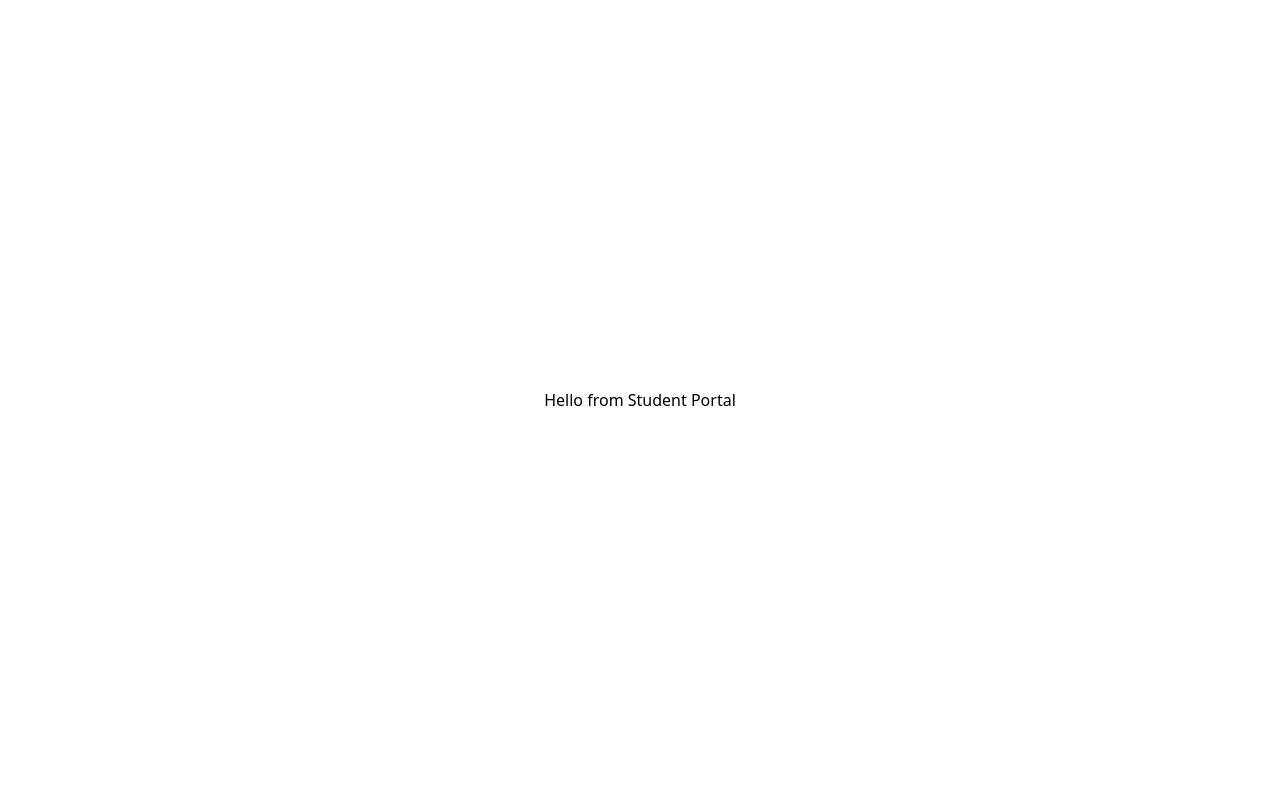
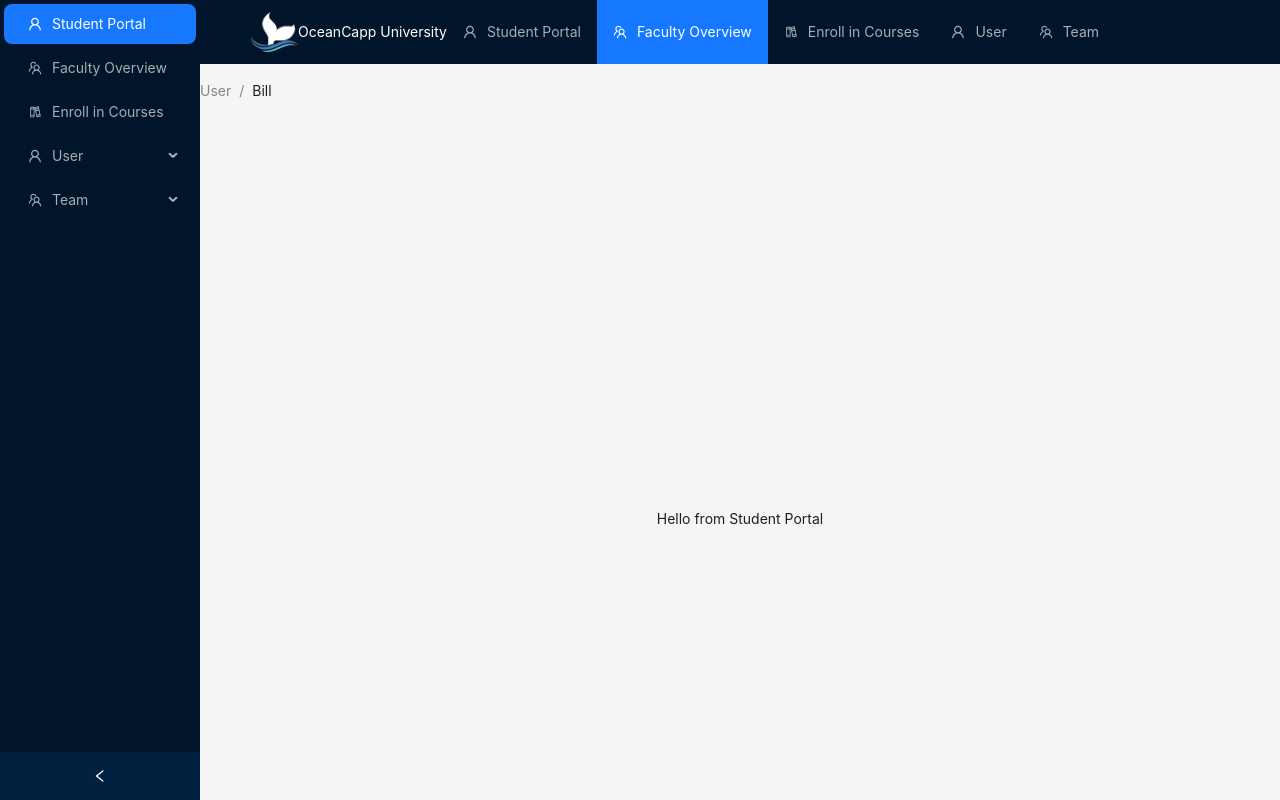
Before and after one commit to nazmul-nhb/oceancapp-university, a React (Vite) app: page / in a window 1280 px wide. Built offline with nearby package versions, Linux system fonts and the light colour scheme.

Commit message:
created basic layout with antd

```diff
--- a/package.json
+++ b/package.json
@@ -1,7 +1,7 @@
 {
   "name": "oceancapp-university",
   "private": true,
-  "version": "0.0.0",
+  "version": "0.9.0",
   "type": "module",
   "scripts": {
     "dev": "vite",
--- a/src/layout/Root.tsx
+++ b/src/layout/Root.tsx
@@ -1,12 +1,97 @@
+import { Breadcrumb, Layout, Menu } from "antd";
+import type { MenuProps } from "antd";
+import { TeamOutlined, UserOutlined } from "@ant-design/icons";
 import { Outlet } from "react-router-dom";
+import React, { useState } from "react";
+import { PiBooks } from "react-icons/pi";
+
+type MenuItem = Required<MenuProps>["items"][number];
+
+function getItem(
+	label: React.ReactNode,
+	key: React.Key,
+	icon?: React.ReactNode,
+	children?: MenuItem[]
+): MenuItem {
+	return {
+		key,
+		icon,
+		children,
+		label,
+	} as MenuItem;
+}
+
+const { Header, Content, Footer, Sider } = Layout;
+
+const items: MenuItem[] = [
+	getItem("Student Portal", "1", <UserOutlined />),
+	getItem("Faculty Overview", "2", <TeamOutlined />),
+	getItem("Enroll in Courses", "9", <PiBooks />),
+	getItem("User", "sub1", <UserOutlined />, [
+		getItem("Tom", "3"),
+		getItem("Bill", "4"),
+		getItem("Alex", "5"),
+	]),
+	getItem("Team", "sub2", <TeamOutlined />, [
+		getItem("Team 1", "6"),
+		getItem("Team 2", "8"),
+	]),
+];
 
 const Root = () => {
+	const [collapsed, setCollapsed] = useState(false);
+
 	return (
-		<>
-			<main className="max-w-[1920px] w-full min-h-screen mx-auto px-12 lg:px-24">
-				<Outlet />
-			</main>
-		</>
+		<Layout style={{ minHeight: "100vh" }}>
+			<Layout>
+				<Sider
+					className="min-h-screen overflow-y-auto"
+					collapsible
+					collapsed={collapsed}
+					onCollapse={(value) => setCollapsed(value)}
+				>
+					<div className="demo-logo-vertical" />
+					<Menu
+						theme="dark"
+						defaultSelectedKeys={["1"]}
+						mode="inline"
+						items={items}
+					/>
+				</Sider>
+				<Content style={{ height: "100vh", overflow: "auto" }}>
+					<Header
+						className="flex justify-between"
+						style={{ display: "flex", alignItems: "center" }}
+					>
+						<figure className="flex items-center">
+							<img
+								className="h-full w-12"
+								src="/src/assets/oceancapp.png"
+								alt="Logo"
+							/>
+							<figcaption className="text-white">
+								OceanCapp University
+							</figcaption>
+						</figure>
+						<Menu
+							theme="dark"
+							mode="horizontal"
+							defaultSelectedKeys={["2"]}
+							items={items}
+							style={{ flex: 1, minWidth: 0 }}
+						/>
+					</Header>
+					<Breadcrumb style={{ margin: "16px 0" }}>
+						<Breadcrumb.Item>User</Breadcrumb.Item>
+						<Breadcrumb.Item>Bill</Breadcrumb.Item>
+					</Breadcrumb>
+					<Outlet />
+					<Footer style={{ textAlign: "center" }}>
+						OceanCapp University &copy; {new Date().getFullYear()}
+					</Footer>
+				</Content>
+			</Layout>
+		</Layout>
 	);
 };
 
```
